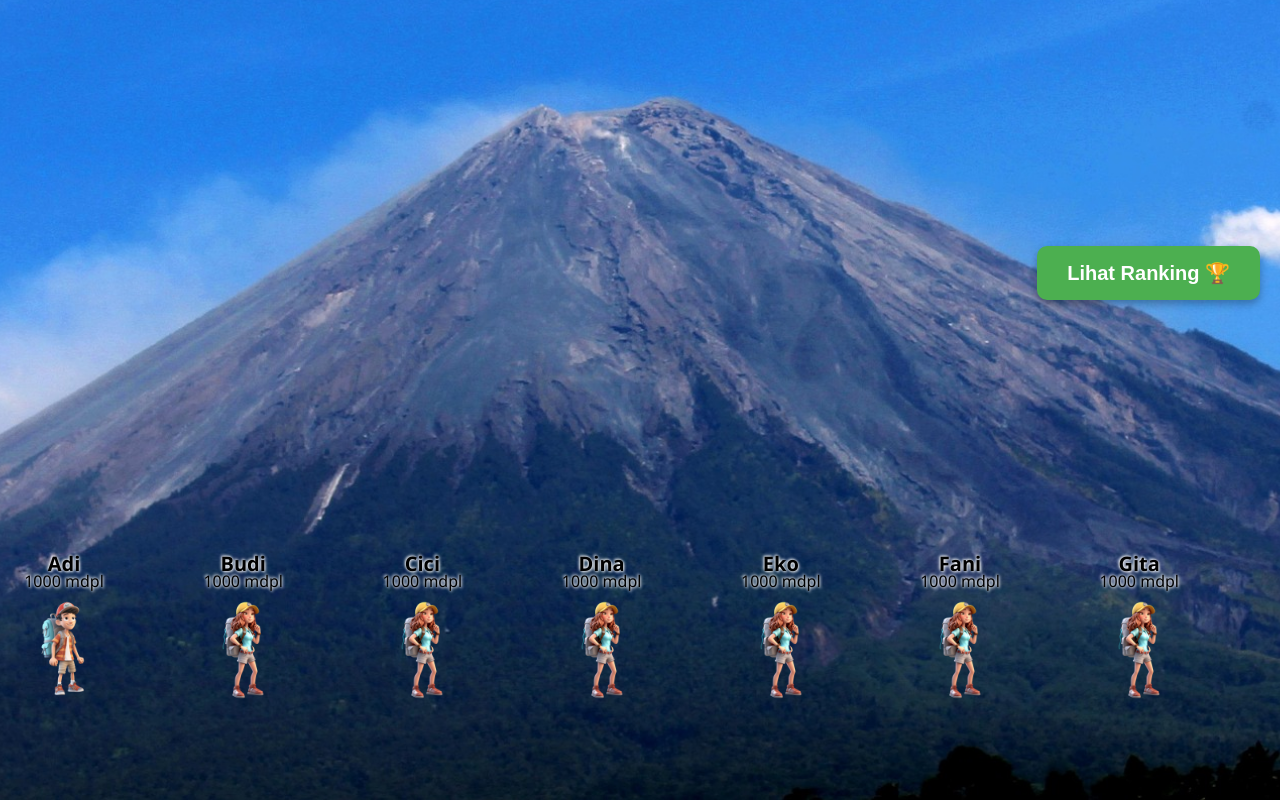
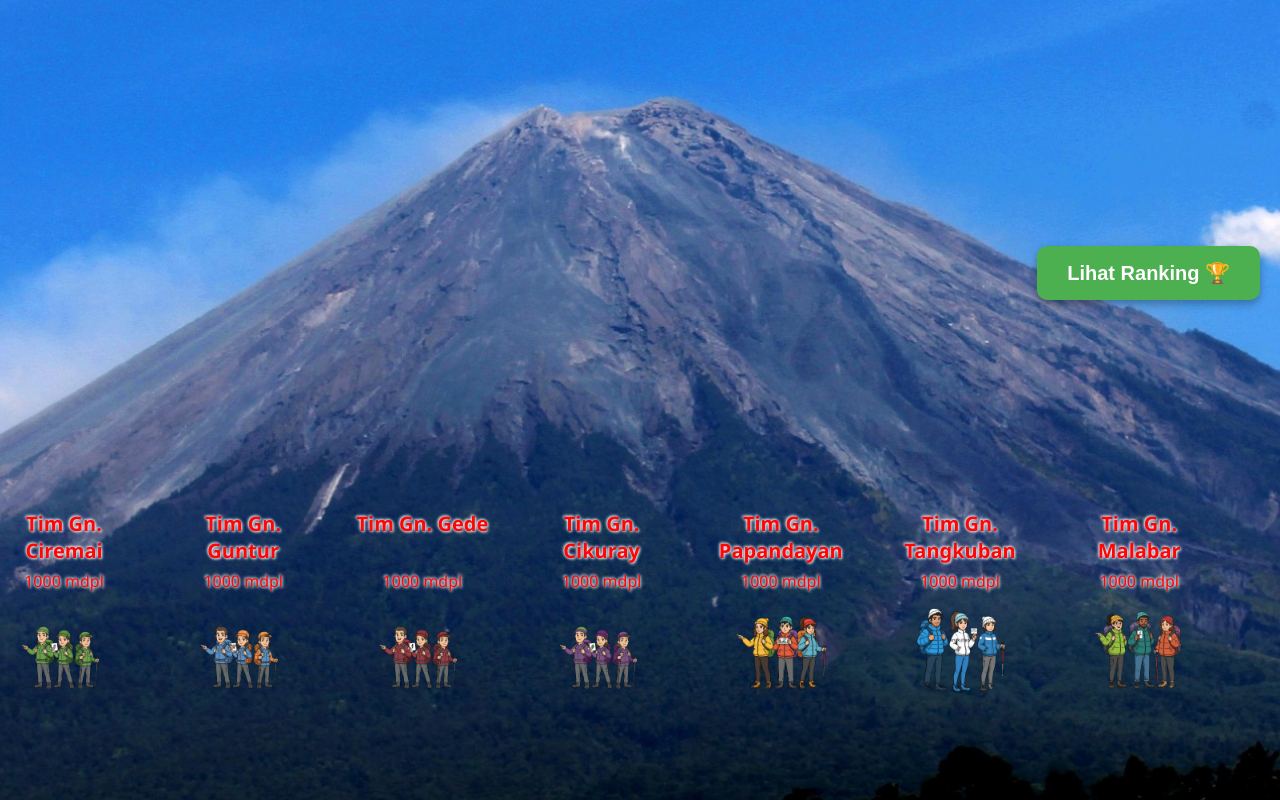
Before and after one commit to bagussurya26/rakorwil_nov_25, a plain HTML site: page index.html in a window 1280 px wide. Shown: the part 480-1280 px from the top of the page. Drawn offline with Linux system fonts and the light colour scheme.

Commit message:
Add files via upload

```diff
--- a/script.js
+++ b/script.js
@@ -9,13 +9,13 @@ const HORIZONTAL_UNIT = 180; // Satuan pergeseran horizontal (untuk normalisasi
 
 // Data peserta, kini memiliki kontrol kemiringan individu (DATA PATEN)
 let participants = [
-    { id: 1, name: 'Adi', elevation: BASE_ELEVATION, xPos: '5%', imgFile: 'karakter_1.png', horizontalPx: 10, direction: 5 },
-    { id: 2, name: 'Budi', elevation: BASE_ELEVATION, xPos: '19%', imgFile: 'karakter_2.png', horizontalPx: 6, direction: 5 },
-    { id: 3, name: 'Cici', elevation: BASE_ELEVATION, xPos: '33%', imgFile: 'karakter_3.png', horizontalPx: 3, direction: 4.5 },
-    { id: 4, name: 'Dina', elevation: BASE_ELEVATION, xPos: '47%', imgFile: 'karakter_4.png', horizontalPx: 0, direction: 0 },
-    { id: 5, name: 'Eko', elevation: BASE_ELEVATION, xPos: '61%', imgFile: 'karakter_5.png', horizontalPx: 3, direction: -4.5 },
-    { id: 6, name: 'Fani', elevation: BASE_ELEVATION, xPos: '75%', imgFile: 'karakter_6.png', horizontalPx: 6, direction: -4.3 },
-    { id: 7, name: 'Gita', elevation: BASE_ELEVATION, xPos: '89%', imgFile: 'karakter_7.png', horizontalPx: 10, direction: -4.5 }
+    { id: 1, name: 'Tim Gn. Ciremai', elevation: BASE_ELEVATION, xPos: '5%', imgFile: 'ciremai.png', horizontalPx: 10, direction: 5 },
+    { id: 2, name: 'Tim Gn. Guntur', elevation: BASE_ELEVATION, xPos: '19%', imgFile: 'guntur.png', horizontalPx: 6, direction: 5 },
+    { id: 3, name: 'Tim Gn. Gede', elevation: BASE_ELEVATION, xPos: '33%', imgFile: 'gede.png', horizontalPx: 3, direction: 4.5 },
+    { id: 4, name: 'Tim Gn. Cikuray', elevation: BASE_ELEVATION, xPos: '47%', imgFile: 'cikuray.png', horizontalPx: 0, direction: 0 },
+    { id: 5, name: 'Tim Gn. Papandayan', elevation: BASE_ELEVATION, xPos: '61%', imgFile: 'papandayan.png', horizontalPx: 3, direction: -4.5 },
+    { id: 6, name: 'Tim Gn. Tangkuban', elevation: BASE_ELEVATION, xPos: '75%', imgFile: 'tangkuban.png', horizontalPx: 6, direction: -4.3 },
+    { id: 7, name: 'Tim Gn. Malabar', elevation: BASE_ELEVATION, xPos: '89%', imgFile: 'malabar.png', horizontalPx: 10, direction: -4.5 }
 ];
 
 // ====================================================
--- a/style.css
+++ b/style.css
@@ -72,7 +72,7 @@ body {
 
     font-size: 20px;
     font-weight: bold;
-    color: black;
+    color: rgb(255, 5, 5);
     text-shadow: 1px 1px 3px white, -1px -1px 3px white;
     pointer-events: none;
     z-index: 12;
@@ -80,7 +80,7 @@ body {
 
 /* Posisi Nama di atas Ikon */
 .peserta-label.name {
-    top: -50px;
+    top: -90px;
 }
 
 /* Posisi MDPL di bawah Nama */
```
Also changed, not shown: cikuray.png (added), ciremai.png (added), gede.png (added), guntur.png (added), malabar.png (added), papandayan.png (added), tangkuban.png (added).
